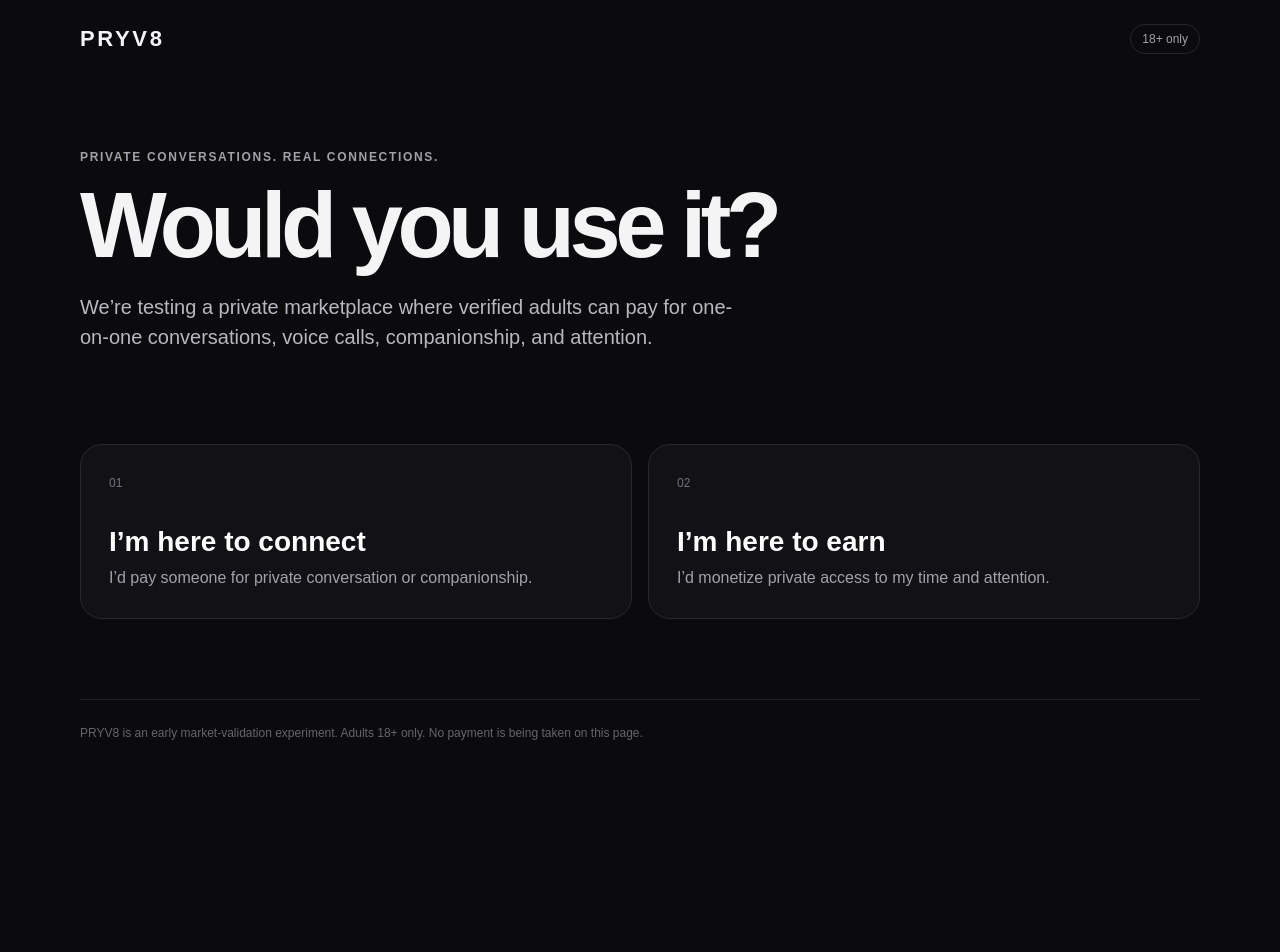
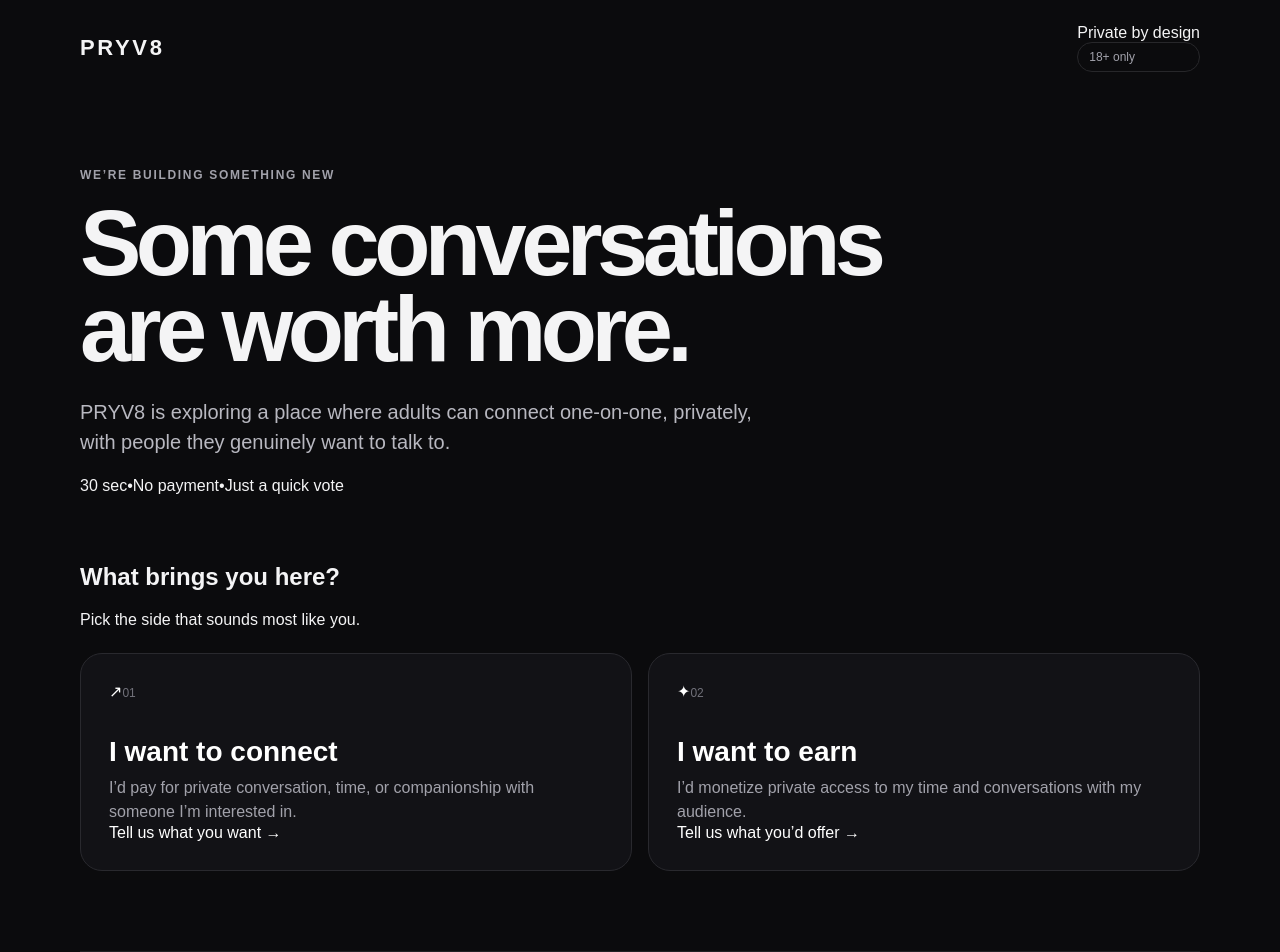
Before and after one commit to nekt-konnekt/pryv8, a Next.js app: page / in a window 1280 px wide. Shown: the top 952 px of the page. Before the commit the page ends 800 px from the top, so only its background shows below. Built offline with nearby package versions, Linux system fonts and the light colour scheme.

Commit message:
design: make validation landing page warmer and more inviting

```diff
--- a/app/page.tsx
+++ b/app/page.tsx
@@ -6,14 +6,14 @@ type Side = "user" | "creator";
 type Answer = string;
 
 const userQuestions = [
-  { key: "vote", title: "Would you pay for private conversations with verified adults?", options: ["YE, I’d pay to chat", "Maybe, depends on the price", "Nah, not interested"] },
-  { key: "experience", title: "What would you actually pay for?", options: ["Private text", "Voice calls", "Scheduled calls", "Companionship"] },
+  { key: "vote", title: "Would you pay for a private conversation with someone you like?", options: ["Yes, I’d pay to chat", "Maybe, depends on the price", "Not for me"] },
+  { key: "experience", title: "What kind of connection interests you most?", options: ["Private text", "Voice calls", "Scheduled calls", "Companionship"] },
   { key: "spend", title: "What would you comfortably spend to start?", options: ["₦1,000", "₦2,500", "₦5,000", "₦10,000+"] },
 ];
 
 const creatorQuestions = [
-  { key: "vote", title: "Would you monetize private conversations with your audience?", options: ["YE, I’m interested", "Maybe, show me the model", "Nah, not interested"] },
-  { key: "interaction", title: "What would you be willing to offer?", options: ["Private text", "Voice calls", "Scheduled calls", "Companionship"] },
+  { key: "vote", title: "Would you earn from private conversations with your audience?", options: ["Yes, I’m interested", "Maybe, show me the model", "Not for me"] },
+  { key: "interaction", title: "What would you be comfortable offering?", options: ["Private text", "Voice calls", "Scheduled calls", "Companionship"] },
   { key: "audience", title: "How big is your current audience?", options: ["Under 1k", "1k–5k", "5k–25k", "25k+"] },
 ];
 
@@ -77,24 +77,61 @@ export default function Home() {
   }
 
   if (status === "success") {
-    return <main className="page"><div className="shell"><div className="nav"><div className="logo">PRYV8</div><div className="badge">18+ research</div></div><section className="success"><div className="eyebrow">Vote recorded</div><h1>Got it.</h1><p>We’re validating whether people actually want this. Your response helps us decide what gets built next.</p></section></div></main>;
+    return (
+      <main className="page">
+        <div className="shell">
+          <div className="nav"><div className="logo">PRYV8</div><div className="badge">18+ research</div></div>
+          <section className="success">
+            <div className="successIcon">✓</div>
+            <div className="eyebrow">Vote recorded</div>
+            <h1>Thanks for being early.</h1>
+            <p>Your response helps us figure out what PRYV8 should actually become.</p>
+          </section>
+        </div>
+      </main>
+    );
   }
 
   if (!side) {
     return (
       <main className="page">
         <div className="shell">
-          <nav className="nav"><div className="logo">PRYV8</div><div className="badge">18+ only</div></nav>
+          <nav className="nav">
+            <div className="logo">PRYV8</div>
+            <div className="navRight"><span className="tinyTrust">Private by design</span><div className="badge">18+ only</div></div>
+          </nav>
+
           <section className="hero">
-            <div className="eyebrow">Private conversations. Real connections.</div>
-            <h1>Would you use it?</h1>
-            <p>We’re testing a private marketplace where verified adults can pay for one-on-one conversations, voice calls, companionship, and attention.</p>
+            <div className="eyebrow"><span className="dot" /> We’re building something new</div>
+            <h1>Some conversations are worth <span>more.</span></h1>
+            <p>PRYV8 is exploring a place where adults can connect one-on-one, privately, with people they genuinely want to talk to.</p>
+            <div className="heroMeta"><span>30 sec</span><span>•</span><span>No payment</span><span>•</span><span>Just a quick vote</span></div>
           </section>
+
+          <section className="choiceIntro">
+            <h2>What brings you here?</h2>
+            <p>Pick the side that sounds most like you.</p>
+          </section>
+
           <section className="choiceGrid">
-            <button className="choice" onClick={() => chooseSide("user")}><span className="num">01</span><h2>I’m here to connect</h2><p>I’d pay someone for private conversation or companionship.</p></button>
-            <button className="choice" onClick={() => chooseSide("creator")}><span className="num">02</span><h2>I’m here to earn</h2><p>I’d monetize private access to my time and attention.</p></button>
+            <button className="choice choiceConnect" onClick={() => chooseSide("user")}>
+              <div className="choiceTop"><span className="choiceIcon">↗</span><span className="num">01</span></div>
+              <h2>I want to connect</h2>
+              <p>I’d pay for private conversation, time, or companionship with someone I’m interested in.</p>
+              <span className="choiceCta">Tell us what you want <b>→</b></span>
+            </button>
+            <button className="choice choiceEarn" onClick={() => chooseSide("creator")}>
+              <div className="choiceTop"><span className="choiceIcon">✦</span><span className="num">02</span></div>
+              <h2>I want to earn</h2>
+              <p>I’d monetize private access to my time and conversations with my audience.</p>
+              <span className="choiceCta">Tell us what you’d offer <b>→</b></span>
+            </button>
           </section>
-          <footer className="footer">PRYV8 is an early market-validation experiment. Adults 18+ only. No payment is being taken on this page.</footer>
+
+          <footer className="footer">
+            <span>PRYV8 is an early market-validation experiment.</span>
+            <span>Adults 18+ only. No payment is taken here.</span>
+          </footer>
         </div>
       </main>
     );
@@ -105,15 +142,21 @@ export default function Home() {
       <div className="shell">
         <div className="formWrap">
           <button className="back" onClick={() => step === 0 ? setSide(null) : setStep((s) => s - 1)}>← Back</button>
+          <div className="progressLabel"><span>Question {Math.min(step + 1, questions.length + 1)} of {questions.length + 1}</span><span>{Math.round(((step + 1) / (questions.length + 1)) * 100)}%</span></div>
           <div className="progress"><i style={{ width: `${((step + 1) / (questions.length + 1)) * 100}%` }} /></div>
+
           {!isContactStep ? (
             <>
               <h1 className="question">{current.title}</h1>
-              <p className="sub">Pick the answer that is closest. Don’t overthink it.</p>
+              <p className="sub">Pick the answer that feels closest. There’s no right answer.</p>
               <div className="options">
-                {current.options.map((option) => <button key={option} className={`option ${answer === option ? "selected" : ""}`} onClick={() => select(option)}><span>{option}</span><small>{answer === option ? "✓" : "→"}</small></button>)}
+                {current.options.map((option) => (
+                  <button key={option} className={`option ${answer === option ? "selected" : ""}`} onClick={() => select(option)}>
+                    <span>{option}</span><small>{answer === option ? "✓" : "→"}</small>
+                  </button>
+                ))}
               </div>
-              <button className="next" disabled={!answer} onClick={next}>Continue</button>
+              <button className="next" disabled={!answer} onClick={next}>Continue <span>→</span></button>
             </>
           ) : (
             <>
@@ -121,10 +164,10 @@ export default function Home() {
               <p className="sub">Leave your contact after voting. We’ll only use it for this research and launch updates.</p>
               <div className="field"><label>Email</label><input type="email" value={contact.email} onChange={(e) => setContact({ ...contact, email: e.target.value })} placeholder="you@example.com" autoComplete="email" /></div>
               <div className="field"><label>WhatsApp number</label><input type="tel" value={contact.whatsapp} onChange={(e) => setContact({ ...contact, whatsapp: e.target.value })} placeholder="+234..." autoComplete="tel" /></div>
-              <div className="field"><label>Anything else? Optional</label><input type="text" value={honeypot} onChange={(e) => setHoneypot(e.target.value)} tabIndex={-1} autoComplete="off" style={{ position: "absolute", left: "-9999px" }} aria-hidden="true" /></div>
+              <input aria-hidden="true" tabIndex={-1} value={honeypot} onChange={(e) => setHoneypot(e.target.value)} className="honeypot" autoComplete="off" />
               <label className="checks"><input type="checkbox" checked={consent} onChange={(e) => setConsent(e.target.checked)} /><span>I’m 18+ and agree to PRYV8 using these details to contact me about this validation research.</span></label>
-              {status === "error" && <p className="sub">Something failed. Try again.</p>}
-              <button className="next" disabled={!contact.email || !contact.whatsapp || !consent || status === "submitting"} onClick={submit}>{status === "submitting" ? "Saving..." : "Cast my vote"}</button>
+              {status === "error" && <p className="errorText">Something failed. Try again.</p>}
+              <button className="next" disabled={!contact.email || !contact.whatsapp || !consent || status === "submitting"} onClick={submit}>{status === "submitting" ? "Saving..." : <>Cast my vote <span>→</span></>}</button>
             </>
           )}
         </div>
```
